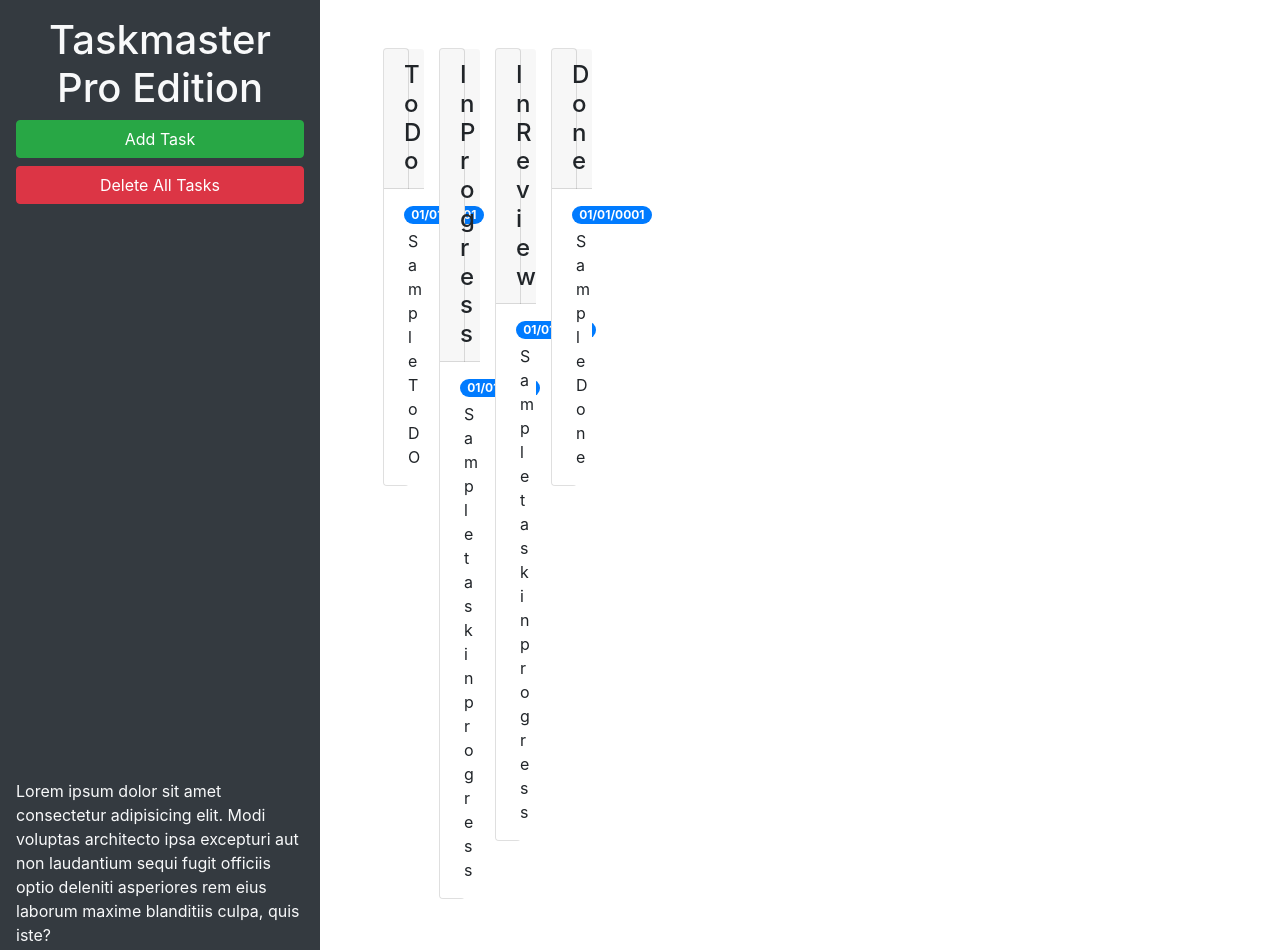
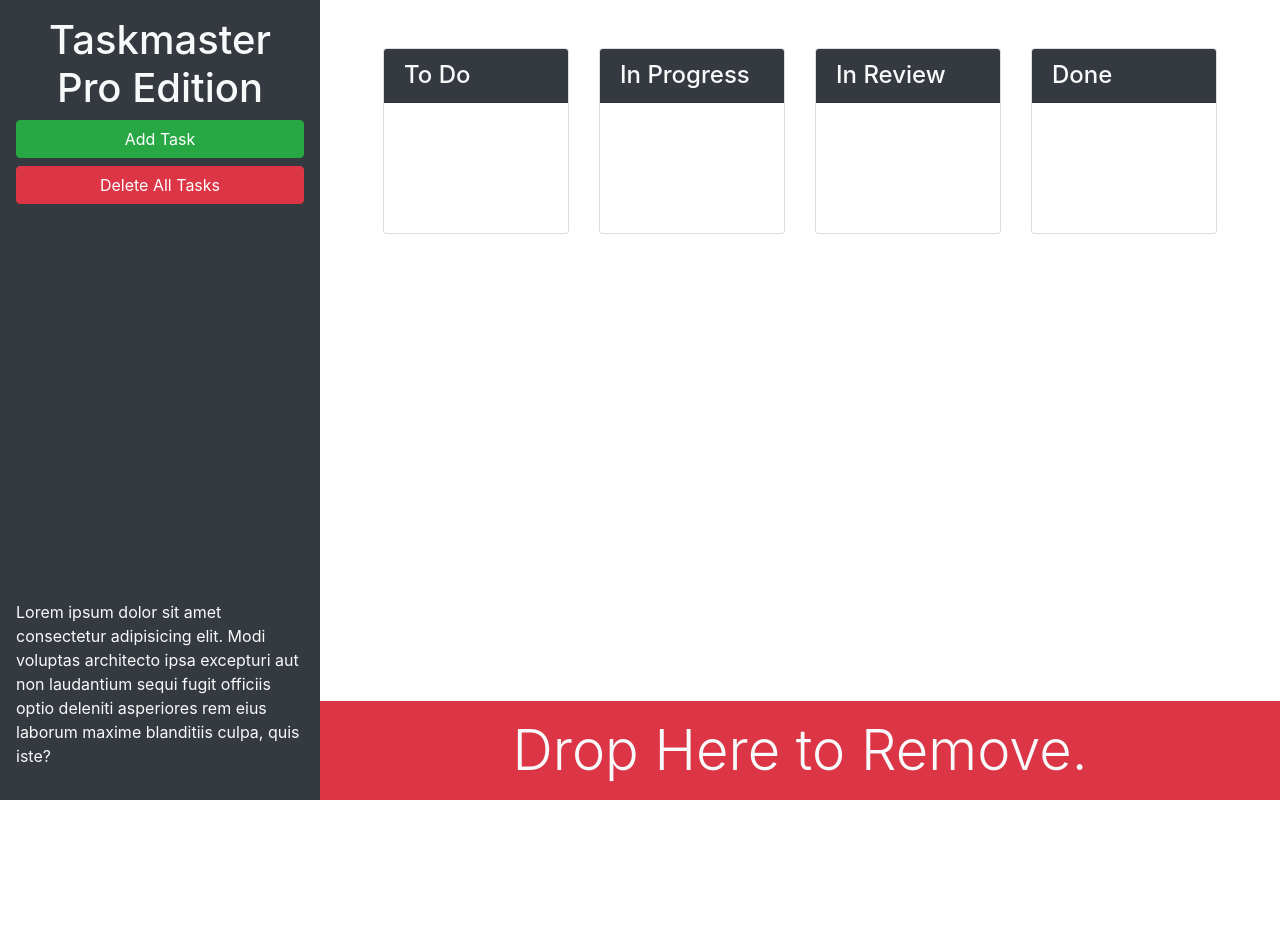
Before and after one commit to dustinturp/taskMaster, a plain HTML site: page index.html in a window 1280 px wide. Shown: the top 950 px of the page. After the commit the page ends 800 px from the top, so only its background shows below. Drawn offline with nearby package versions, Linux system fonts and the light colour scheme.

Commit message:
added bootstrap

```diff
--- a/index.html
+++ b/index.html
@@ -13,79 +13,68 @@
 <body>
 
   <div class="row min-vh-100 no-gutters">
-    <header class="col-12 col-lg-3 bg-dark text-light d-flex flex-column p-4 p-lg-3">
-      <h1 class="text-center">Taskmaster Pro Edition</h1>
-      <button id="create-task" class="btn btn-block btn-success" data-toggle="modal" data-target="#task-form-modal">Add
-        Task</button>
-      <button id="remove-tasks" class="btn btn-block btn-danger">Delete All Tasks</button>
-      <p class="mt-auto">
-        Lorem ipsum dolor sit amet consectetur adipisicing elit. Modi voluptas architecto ipsa
-        excepturi aut non
-        laudantium sequi fugit officiis optio deleniti asperiores rem eius laborum maxime blanditiis culpa, quis iste?
-      </p>
+    <header class="col-12 col-lg-3 bg-dark text-light sticky-top d-flex flex-column p-4 p-lg-3">
+      <div>
+        <h1 class="text-center"><span class="oi oi-task d-inline d-lg-none"></span>
+          Taskmaster Pro Edition</h1>
+        <div class="ml-md-auto w-100 w-md-auto">
+          <button id="create-task" class="btn btn-block btn-success" data-toggle="modal"
+            data-target="#task-form-modal">Add Task</button>
+          <button id="remove-tasks" class="btn btn-block btn-danger mb-2 mb-md-4"></span>Delete All Tasks</button>
+        </div>
+      </div>
+      <p class="mt-auto d-none d-lg-block">Lorem ipsum dolor sit amet consectetur adipisicing elit. Modi voluptas
+        architecto ipsa
+        excepturi aut non laudantium sequi fugit officiis optio deleniti asperiores rem eius laborum maxime blanditiis
+        culpa, quis iste?</p>
     </header>
-    <main class="col-12 col-md-6 col-xl-3 mb-3">
+    <main class="col-12 col-lg-9 d-flex flex-column">
       <div class="m-5 row justify-content-around">
-        <!-- TO do Start -->
-        <div class="col col-12 col-md-6 col-xl-3 mb-3">
+          <!--  -->
+          <div class="col-12 col-md-6 col-xl-3 mb-3">
             <div class="card">
-            <h4 class="card-header">
+              <h4 class="card-header bg-dark text-light">
                 To Do
               </h4>
               <ul id="list-toDo" class="list-group list-group-flush">
-              <li class="list-group-item">
-                <span class="badge badge-primary badge-pill">01/01/0001</span>
-                <p class="m-1">Sample To DO</p>
-              </li>
               </ul>
             </div>
           </div>
-        <!-- todo End -->
-        <!-- in Progress Start -->
+          <!--  -->
           <div class="col-12 col-md-6 col-xl-3 mb-3">
             <div class="card">
-            <h4 class="card-header">
+              <h4 class="card-header bg-dark text-light">
                 In Progress
               </h4>
-            <ul class="list-group list-group-flush" id="list-inPrrogress">
-              <li class="list-group-item">
-                <span class="badge badge-primary badge-pill">01/01/0001</span>
-                <p class="m-1">Sample task in progress</p>
-              </li>
+              <ul id="list-inProgress" class="list-group list-group-flush">
               </ul>
             </div>
           </div>
-        <!-- End In Progress -->
-        <!-- In Review Start -->
+          <!--  -->
           <div class="col-12 col-md-6 col-xl-3 mb-3">
             <div class="card">
-            <h4 class="card-header">
+              <h4 class="card-header bg-dark text-light">
                 In Review
               </h4>
-            <ul class="list-group list-group-flush" id="list-inReview">
-              <li class="list-group-item">
-                <span class="badge badge-primary badge-pill">01/01/0001</span>
-                <p class="m-1">Sample task in progress</p>
-              </li>
+              <ul id="list-inReview" class="list-group list-group-flush">
               </ul>
             </div>
           </div>
-        <!-- end In Review -->
-        <!-- Done start -->
+          <!--  -->
           <div class="col-12 col-md-6 col-xl-3 mb-3">
             <div class="card">
-            <h4 class="card-header">
+              <h4 class="card-header bg-dark text-light">
                 Done
               </h4>
-            <ul class="list-group list-group-flush" id="list-done">
-              <li class="list-group-item">
-                <span class="badge badge-primary badge-pill">01/01/0001</span>
-                <p class="m-1">Sample Done</p>
-              </li>
+              <ul id="list-done" class="list-group list-group-flush">
               </ul>
             </div>
           </div>
-        <!-- end Done -->
+      </div>
+      <div class="mt-auto" id="trash">
+        <div class="w-100 bg-danger p-3 text-center text-light display-4">
+          Drop Here to Remove.
+        </div>
       </div>
     </main>
   </div>
@@ -105,11 +94,11 @@
           <form>
             <div class="form-group">
               <label for="modalTaskDescription">Task description</label>
-              <textarea id="modalTaskDescription" rows="3" class="form-control"></textarea>
+              <textarea class="form-control" id="modalTaskDescription" rows="3"></textarea>
             </div>
             <div class="form-group">
               <label for="modalDueDate">Due date</label>
-              <input type="text" id="modalDueDate" placeholder="mm/dd/yyyy" autocomplete="off" class="form-control" />
+              <input type="text" class="form-control" id="modalDueDate" placeholder="mm/dd/yyyy" autocomplete="off" />
             </div>
           </form>
         </div>
```
Lines whose indentation alone changed are shown as unchanged.
